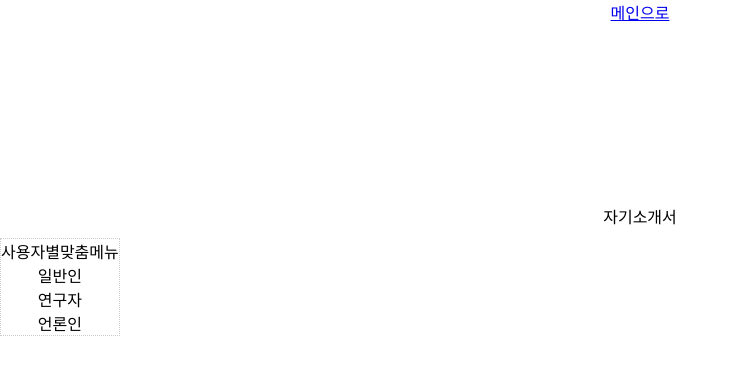
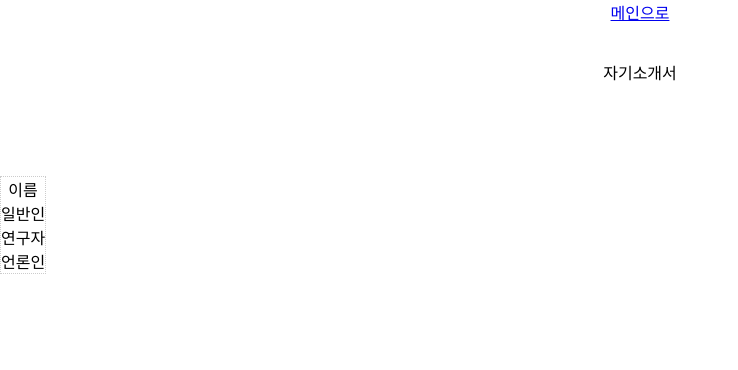
Before and after one commit to dltjgus7316/dltjgus7316.github.io, a plain HTML site: page sh.html in a window 1280 px wide. Shown: the whole page, without its empty margins (0-738 px from the left). Drawn offline with Linux system fonts and the light colour scheme.

Commit message:
Update sh.html

```diff
--- a/sh.html
+++ b/sh.html
@@ -31,7 +31,7 @@ section {
 }
 aside {
 	float: left;
-	margin-top: 10px;
+	margin-top: 20px;
 	border: dotted 1px #cccccc;
 }
 footer {
@@ -99,15 +99,15 @@ footer {
 	<center>
 		<a href="./index.html">메인으로
 		</a>
-<P><br><br><br><br><br><br><br><br><br><br>
+<P><br><br>
 	<n1 id="visit">자기소개서</n1>
-<P>
+<P><br><br><br><br>
 <aside>
 	<ul>
-		<li>사용자별맞춤메뉴 </li>
-		<li>일반인 </li>
-		<li>연구자 </li>
-		<li>언론인 </li>
+		<p>이름 </p>
+		<p>일반인 </p>
+		<p>연구자 </p>
+		<p>언론인 </p>
 	</ul>
 	</aside>
 	</body>
```
